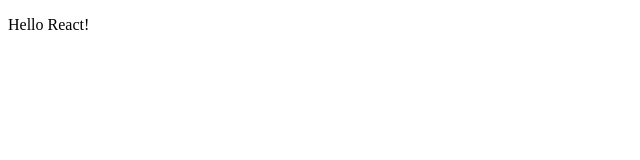
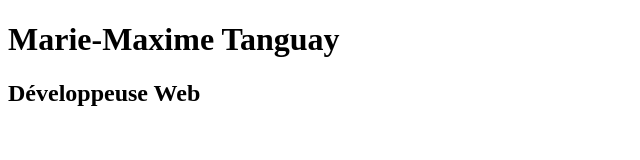
Before and after one commit to Aqually/mariemaxime-portfolio, a React app: page / in a window 1280 px wide. Shown: the whole page, without its empty margins (0-640 px from the left). Built offline with nearby package versions, Linux system fonts and the light colour scheme.

Commit message:
début du blog

```diff
--- /dev/null
+++ b/app/components/Header.js
@@ -0,0 +1,12 @@
+import React, {Component} from "react";
+
+export default class Header extends Component{
+    render(){
+        return (
+            <header>
+                <h1>Marie-Maxime Tanguay</h1>
+                <h2>Développeuse Web</h2>
+            </header>
+        )
+    }
+}
--- /dev/null
+++ b/app/components/Main.js
@@ -0,0 +1,10 @@
+import React, {Component} from "react";
+import Header from "./Header"
+
+export default class Main extends Component {
+  render() {
+    return (
+      <Header />
+    );
+  }
+}
--- a/app/components/TemplateComponents.js
+++ /dev/null
@@ -1,5 +0,0 @@
-import React from "react";
-
-const UnComponent = () =>  (<h2>Un Component</h2>) ;
-
-export default UnComponent;
--- a/app/index.html
+++ b/app/index.html
@@ -2,7 +2,9 @@
 <html lang="fr">
   <head>
     <meta charset="utf-8">
-    <title>Météo Facile</title>
+    <meta name="author" content="Marie-Maxime Tanguay">
+    <meta name="description" content="Portfolio de Marie-Maxime Tanguay, développeuse web">
+    <title>Marie-Maxime Tanguay</title>
   </head>
   <body>
     <div id="app"></div>
--- a/app/index.js
+++ b/app/index.js
@@ -1,9 +1,14 @@
-import React from 'react';
+import React, {Component} from 'react';
 import {render} from 'react-dom';
+import Main from "./components/Main"
 
-class App extends React.Component {
+class App extends Component {
   render () {
-    return <p> Hello React!</p>;
+    return (
+        <Main>
+            {this.props.childen}
+        </Main>
+    )
   }
 }
 
```
Also changed, not shown: app/containers/TemplateContainers.js (deleted, +0 -11 lines), package.json (+4 -4 lines), app/actions/index.js (added), app/components/Description.js (added), app/components/Footer.js (added), app/components/Portfolio.js (added), app/components/Projets.js (added), app/reducers/index.js (added).
